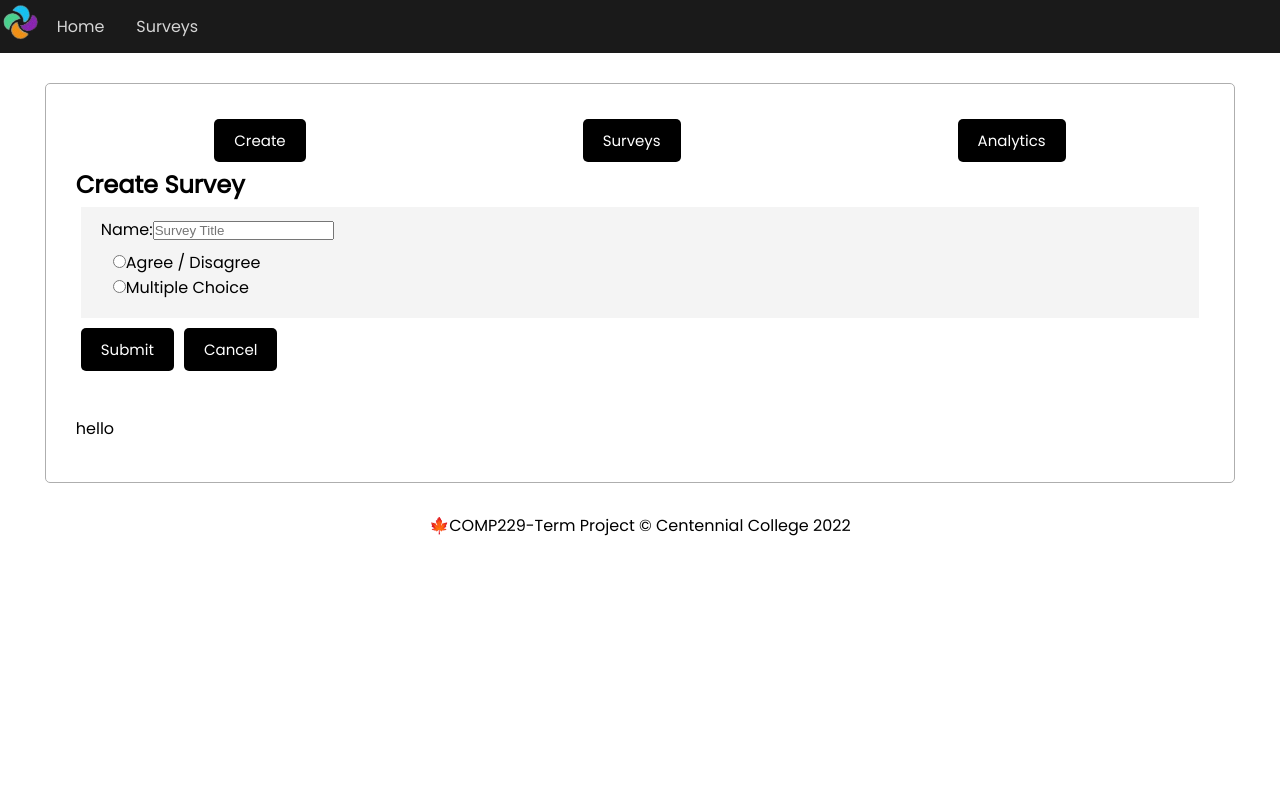
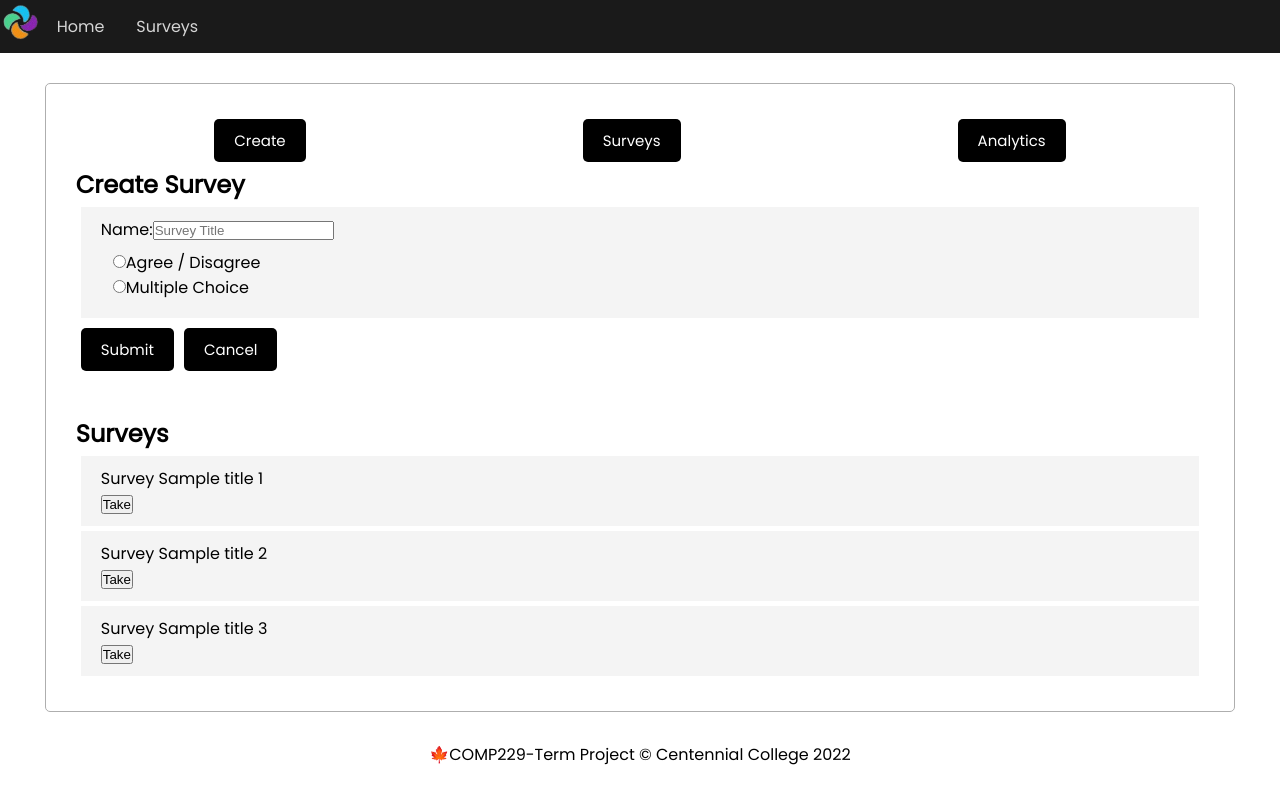
Before and after one commit to jmmunoz14/comp229-term-project, a React (Create React App) app: page / in a window 1280 px wide. Built offline with nearby package versions, Linux system fonts and the light colour scheme; data requests are answered from the project's data file.

Commit message:
Listing surveys from fake server

```diff
--- /dev/null
+++ b/db.json
@@ -0,0 +1,16 @@
+{
+    "surveys": [
+        {
+            "id": 1,
+            "title": "Survey Sample title 1"
+        },
+        {
+            "id": 2,
+            "title": "Survey Sample title 2"
+        },
+        {
+            "id": 3,
+            "title": "Survey Sample title 3"
+        }
+    ]
+}
--- a/src/App.js
+++ b/src/App.js
@@ -8,10 +8,7 @@ function App() {
 
   //attributes
 
-  //eventHandlers
-  function onClick() {
-    console.log('here')
-  }
+
 
 
 
@@ -19,12 +16,15 @@ function App() {
   return (
     <Router>
       <Header />
+
       <Routes>
+
         <Route
           path='/'
-          element={<Content onClick={onClick} />} />
+          element={<Content />} />
 
       </Routes>
+
       <Footer />
     </Router>
   )
--- a/src/components/Content.js
+++ b/src/components/Content.js
@@ -1,14 +1,15 @@
 import CreateSurvey from "./CreateSurvey";
 import SurveyList from "./SurveyList";
 
-const Content = ({ onClick }) => {
+const Content = ({ }) => {
 
 
     return (
 
         <div className="container ">
+
             <div className="flexbox-container-btn-row">
-                <button className="btn" onClick={onClick}> Create</button>
+                <button className="btn"  > Create</button>
                 <button className="btn"> Surveys</button>
                 <button className="btn"> Analytics</button>
             </div>
--- a/src/components/SurveyElement.js
+++ b/src/components/SurveyElement.js
@@ -1,7 +1,14 @@
-const SurveyElement = ({ survey }) => {
+const SurveyElement = ( { title, id} ) => {
+
+
+    let takeSurvey = () => { alert(`the id is: ${id}`)}
+
+
+
     return (
-        <div>
-            survey.title
+        <div key={id} >
+            <p >{title}</p>
+            <button onClick={takeSurvey} > Take </button>
         </div>
     );
 }
--- a/src/components/SurveyList.js
+++ b/src/components/SurveyList.js
@@ -1,27 +1,47 @@
 import SurveyElement from "./SurveyElement";
+import { useState, useEffect } from 'react'
+
+
 const SurveyList = () => {
 
-    const data = [{
-        id: 1,
-        titlle: 'Survey Sample title 1',
-    },
-    {
-        id: 2,
-        titlle: 'Survey Sample title 2',
-    },
-    {
-        id: 3,
-        titlle: 'Survey Sample title 3 ',
-    }]
+    const [surveyData, setSurveyData] = useState([])
+
+    // Fetch surveysData
+    const surveysData = async () => {
+        const res = await fetch('http://localhost:4000/surveys')
+        const data = await res.json()
+
+        return data
+    }
 
 
-    for (let e in data) {
+    useEffect(() => {
+        const getTasks = async () => {
+          const dataFromServer = await surveysData()
+          setSurveyData(dataFromServer)
+        }
 
-    }
+        getTasks()
+      }, [])
+      //console.log(surveyData)
+
+
+
+
 
     return (
         <div>
-            hello
+            <h2>Surveys</h2>
+            {surveyData.map((dataElement) => {
+
+                return (
+
+                    <div className="element" key={dataElement.id} >
+                        <SurveyElement title={dataElement.title} id={dataElement.id} />
+                    </div>
+                )
+
+            })}
         </div>
     )
 }
```
